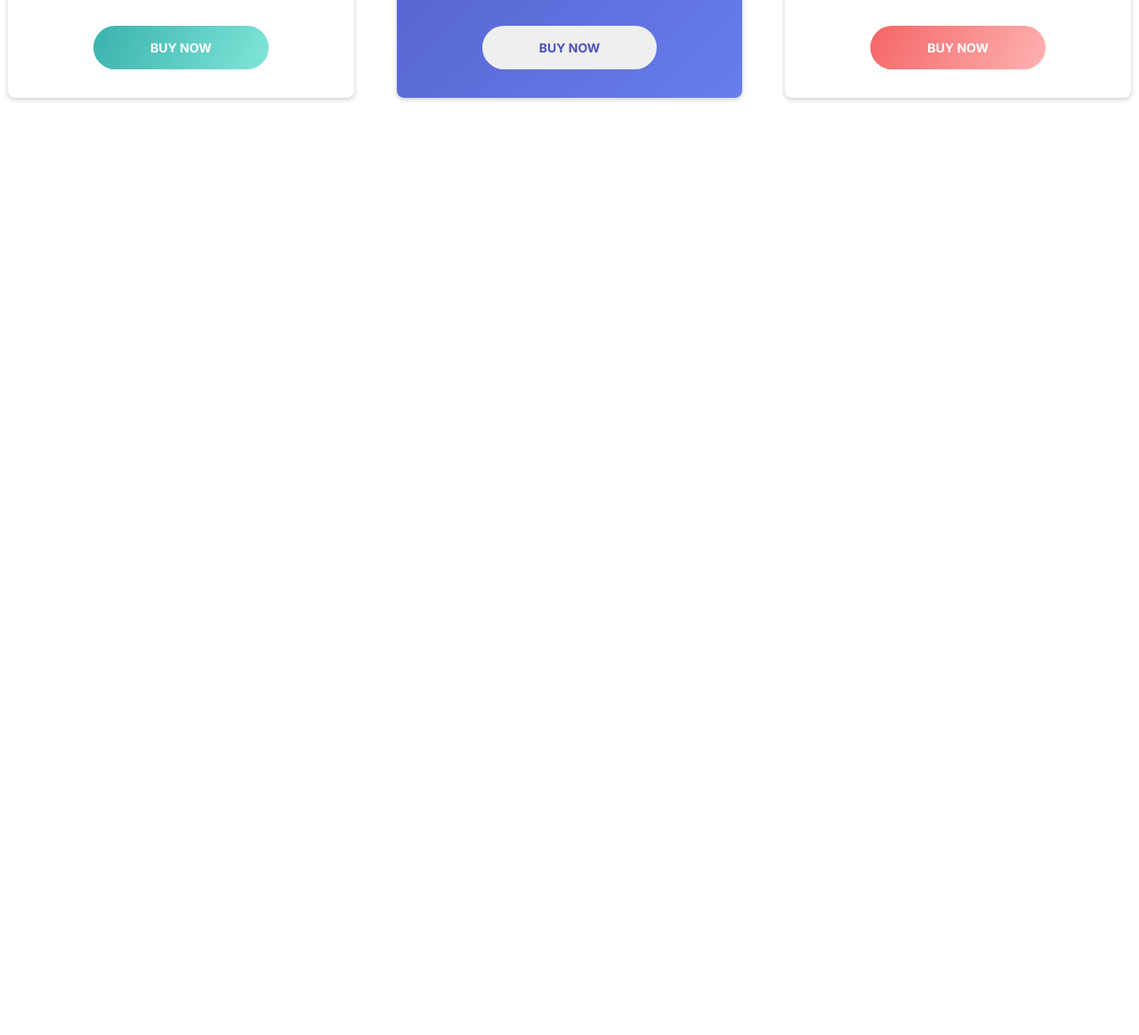
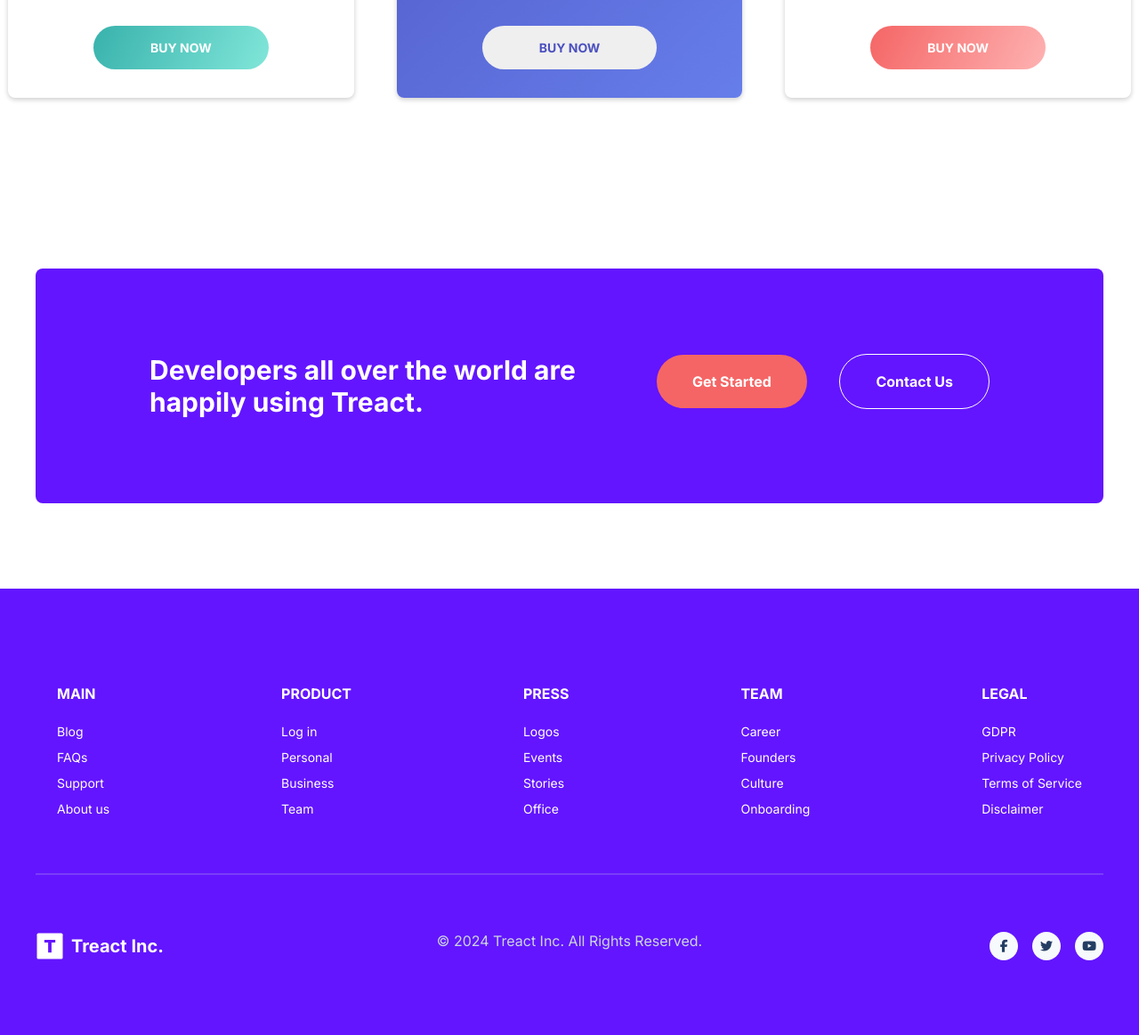
Before and after one commit to xDrewCodes/Treact-mock, a plain HTML site: page index.html in a window 1280 px wide. Shown: the part 4243-5407 px from the top of the page at 89% size. Before the commit the page ends 4481 px from the top, so only its background shows below. Drawn offline with Linux system fonts and the light colour scheme.

Commit message:
footer section complete

```diff
--- a/index.html
+++ b/index.html
@@ -268,6 +268,75 @@
             </div>
         </div>
     </section>
+    <section id="cta" class="row">
+        <div class="cta__container">
+            <h2 class="cta__title">Developers all over the world are happily using Treact.</h2>
+            <div class="cta__buttons">
+                <button class="cta__get-started cta__button">Get Started</button>
+                <button class="cta__contact-us cta__button">Contact Us</button>
+            </div>
+        </div>
+    </section>
 </body>
+<footer>
+    <div class="footer__wrapper row">
+        <div class="footer__links--container">
+            <div class="footer__links">
+                <div class="footer__link footer__link--primary">main</div>
+                <div class="footer__link">Blog</div>
+                <div class="footer__link">FAQs</div>
+                <div class="footer__link">Support</div>
+                <div class="footer__link">About us</div>
+            </div>
+            <div class="footer__links">
+                <div class="footer__link footer__link--primary">product</div>
+                <div class="footer__link">Log in</div>
+                <div class="footer__link">Personal</div>
+                <div class="footer__link">Business</div>
+                <div class="footer__link">Team</div>
+            </div>
+            <div class="footer__links">
+                <div class="footer__link footer__link--primary">press</div>
+                <div class="footer__link">Logos</div>
+                <div class="footer__link">Events</div>
+                <div class="footer__link">Stories</div>
+                <div class="footer__link">Office</div>
+            </div>
+            <div class="footer__links">
+                <div class="footer__link footer__link--primary">team</div>
+                <div class="footer__link">Career</div>
+                <div class="footer__link">Founders</div>
+                <div class="footer__link">Culture</div>
+                <div class="footer__link">Onboarding</div>
+            </div>
+            <div class="footer__links">
+                <div class="footer__link footer__link--primary">legal</div>
+                <div class="footer__link">GDPR</div>
+                <div class="footer__link">Privacy Policy</div>
+                <div class="footer__link">Terms of Service</div>
+                <div class="footer__link">Disclaimer</div>
+            </div>
+        </div>
+        <div class="footer__bar"></div>
+        <div class="footer__bottom--container">
+            <div class="footer__logo">
+                <img src="./assets/logo-white.svg" alt="">
+                <p class="footer__logo--text">Treact Inc.</p>
+            </div>
+            <div class="footer__copyright">&copy; 2024 Treact Inc. All Rights Reserved.</div>
+            <div class="footer__bottom--socials">
+                <div class="footer__bottom--social">
+                    <i class="fab fa-facebook-f footer__bottom-icon"></i>
+                </div>
+                <div class="footer__bottom--social">
+                    <i class="fab fa-twitter footer__bottom-icon"></i>
+                </div>
+                <div class="footer__bottom--social">
+                    <i class="fab fa-youtube footer__bottom-icon"></i>
+                </div>
+            </div>
+        </div>
+    </div>
+</footer>
 
 </html>
--- a/style.css
+++ b/style.css
@@ -5,6 +5,7 @@ html {
     --text__color: #243e63;
     --grey__blue__color: #a0aec0;
     --grey__color: #7c8ba1;
+    overflow-x: hidden;
 }
 
 body {
@@ -530,3 +531,139 @@ header {
     background: linear-gradient(135deg, rgb(76, 81, 191) 0%, rgb(102, 126, 234) 100%);
     color: white;
 }
+
+
+/* CTA */
+
+#cta {
+    padding: 96px 0;
+}
+
+.cta__container {
+    background: var( --theme__color );
+    display: flex;
+    padding: 96px 128px;
+    border-radius: 8px;
+    justify-content: space-between;
+}
+
+.cta__title {
+    color: white;
+    max-width: 52%;
+    font-size: 30px;
+}
+
+.cta__button {
+    padding: 20px 40px;
+    border-radius: 999px;
+    border: none;
+    color: white;
+    font-size: 16px;
+    font-weight: 700;
+}
+
+.cta__get-started {
+    background-color: rgb(245 101 101);
+    margin-right: 32px;
+}
+
+.cta__contact-us {
+    background: transparent;
+    border: 1px solid white;
+}
+
+
+/* FOOTER */
+
+footer {
+    background-color: var( --theme__color );
+    position: absolute;
+    left: 0;
+    right: 0;
+    padding: 96px 0;
+}
+
+.footer__wrapper {
+    display: flex;
+    flex-direction: column;
+}
+
+.footer__links--container {
+    width: 100%;
+    display: flex;
+    justify-content: space-between;
+    flex-wrap: wrap;
+}
+
+.footer__link {
+    color: white;
+    font-size: 14px;
+    margin-top: 12px;
+}
+
+.footer__links {
+    margin: 0 24px;
+}
+
+.footer__link--primary {
+    text-transform: uppercase;
+    font-size: 16px;
+    margin-bottom: 24px;
+    font-weight: 700;
+}
+
+.footer__bar {
+    background-color: rgba( 220, 220, 220, 0.2 );
+    height: 2px;
+    width: 100%;
+    margin: 64px 0;
+}
+
+.footer__bottom--container {
+    display: flex;
+    width: 100%;
+    justify-content: center;
+    position: relative;
+}
+
+.footer__logo {
+    position: absolute;
+    width: 32px;
+    display: flex;
+    align-items: center;
+    text-wrap: nowrap;
+    left: 0;
+}
+
+.footer__logo--text {
+    color: white;
+    margin-left: 8px;
+    font-size: 20px;
+    font-weight: 700;
+}
+
+.footer__copyright {
+    color: #cbd5e0;
+}
+
+.footer__bottom--socials {
+    position: absolute;
+    display: flex;
+    right: 0;
+}
+
+.footer__bottom--social {
+    width: 32px;
+    height: 32px;
+    background-color: #f7fafc;
+    border-radius: 999px;
+    display: flex;
+    justify-content: center;
+    align-items: center;
+    color: black;
+    font-size: 14px;
+}
+
+.footer__bottom--social:not(:last-child) {
+    margin-right: 16px;
+}
```
Also changed, not shown: assets/logo-white.svg (added). Lines whose indentation alone changed are shown as unchanged.
